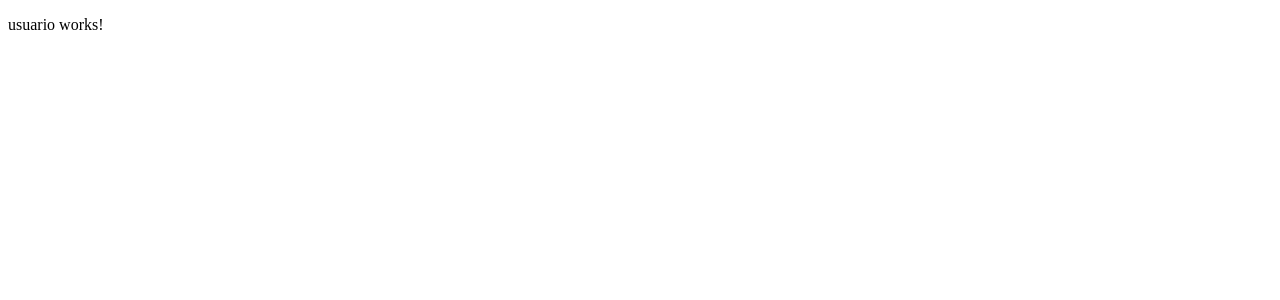
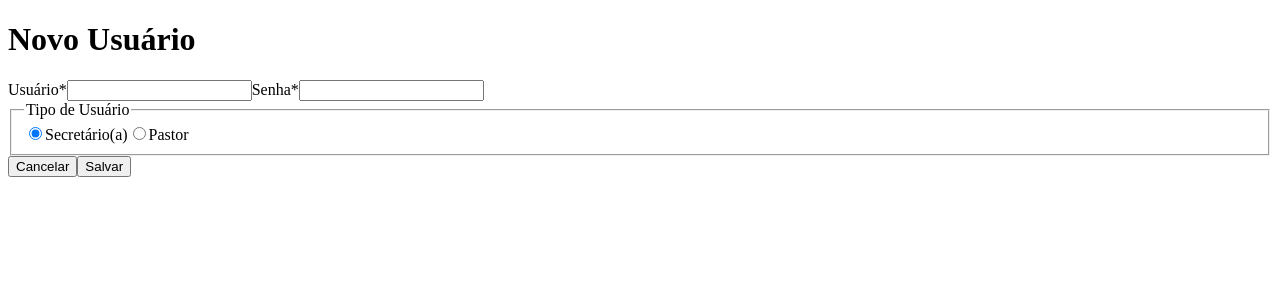
Before and after one commit to rtmonteiro/pi2, an Angular app in the folder src/angular/: page /usuarios/1 in a window 1280 px wide. Shown: the top 300 px of the page. Built offline with nearby package versions, Linux system fonts and the light colour scheme.

Commit message:
feat: new usuário screen

```diff
--- a/src/angular/src/app/pages/usuario/usuario.component.html
+++ b/src/angular/src/app/pages/usuario/usuario.component.html
@@ -1 +1,22 @@
-<p>usuario works!</p>
+<h1>Novo Usuário</h1>
+
+<form>
+  <label for="username">Usuário*</label>
+  <input type="text" name="usaname" id="username">
+
+  <label for="password">Senha*</label>
+  <input type="password" name="password" id="password">
+
+  <fieldset>
+    <legend>Tipo de Usuário</legend>
+    <input type="radio" id="secretary" name="user_type" value="secretary" checked>
+    <label for="secretary">Secretário(a)</label>
+    <input type="radio" id="pastor" name="user_type" value="pastor">
+    <label for="pastor">Pastor</label>
+  </fieldset>
+
+  <div>
+    <button type="button" (click)="cancel()">Cancelar</button>
+    <button type="submit">Salvar</button>
+  </div>
+</form>
```
